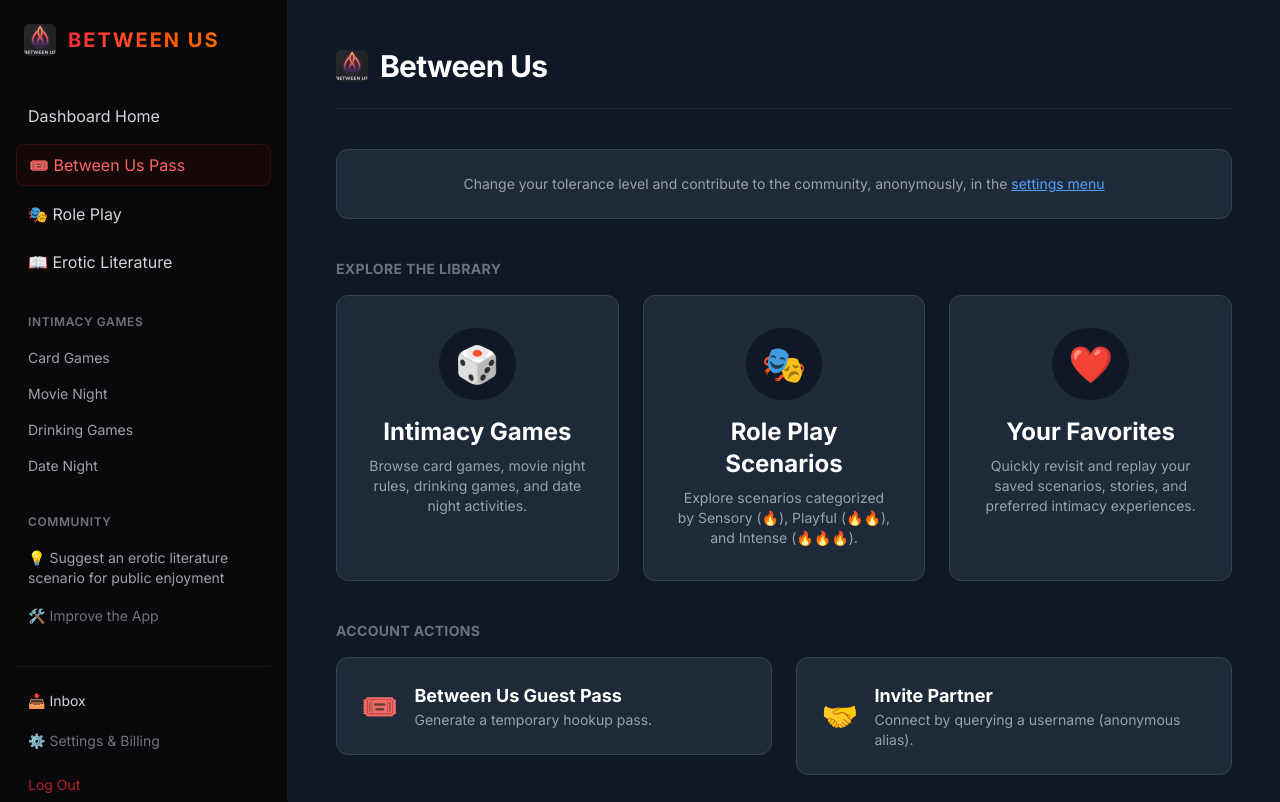
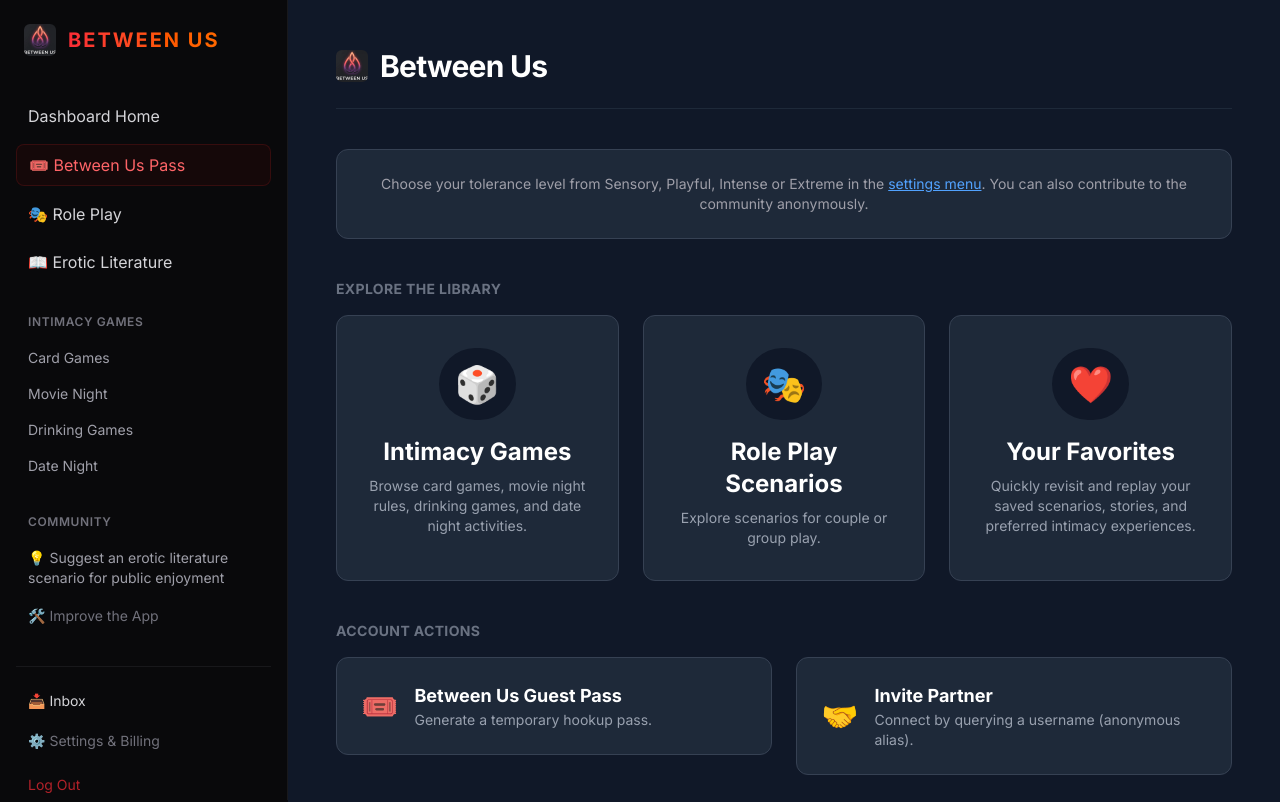
Before and after one commit to jdavis641/between-us, a Next.js app: page /dashboard in a window 1280 px wide. Shown: the top 802 px of the page. Built offline with nearby package versions, Linux system fonts and the light colour scheme; no server answers.

Commit message:
[UI] Update dashboard settings text and roleplay description

```diff
--- a/app/dashboard/page.tsx
+++ b/app/dashboard/page.tsx
@@ -63,10 +63,11 @@ export default function DashboardHome() {
         <section>
           <div className="bg-gray-800 p-4 md:p-6 rounded-xl border border-gray-700 text-center">
             <p className="text-sm text-zinc-400 font-normal">
-              Change your tolerance level and contribute to the community, anonymously, in the{' '}
+              Choose your tolerance level from Sensory, Playful, Intense or Extreme in the{' '}
               <Link href="/dashboard/settings" className="text-blue-400 hover:text-blue-300 underline transition-colors">
                 settings menu
               </Link>
+              . You can also contribute to the community anonymously.
             </p>
           </div>
         </section>
@@ -146,7 +147,7 @@ export default function DashboardHome() {
                 </div>
                 <div>
                   <h3 className="text-2xl font-bold text-white mb-2">Role Play Scenarios</h3>
-                  <p className="text-gray-400 text-sm">Explore scenarios categorized by Sensory (🔥), Playful (🔥🔥), and Intense (🔥🔥🔥).</p>
+                  <p className="text-gray-400 text-sm">Explore scenarios for couple or group play.</p>
                 </div>
               </div>
             </Link>
```
